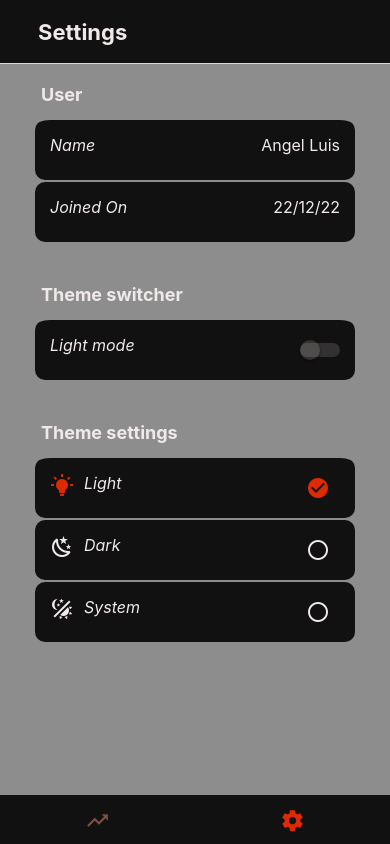
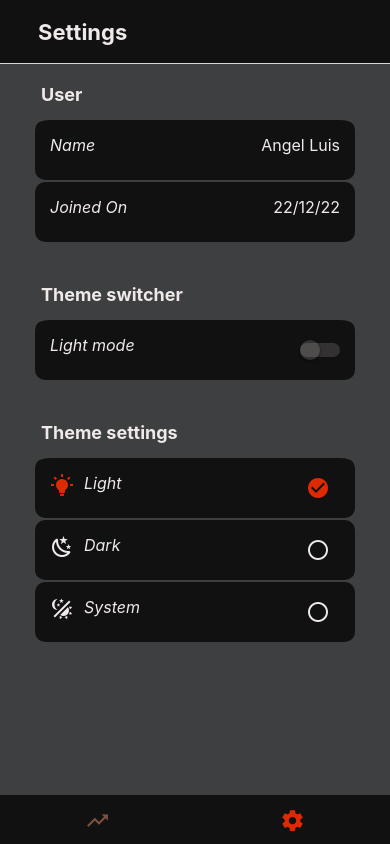
Before and after one commit to Angel-cuba/Login_Authentication_React-Native, a React Native app: screen /Settings in a window 390 px wide. Built offline with nearby package versions, Linux system fonts and the light colour scheme.

Commit message:
Refactor styles

```diff
--- a/components/News/NewsItem.js
+++ b/components/News/NewsItem.js
@@ -32,7 +32,7 @@ const NewsItem = ({ image, title, avatar, author, date, content, ...props }) =>
     >
       <Image source={{ uri: image }} style={styles.image} />
       <View style={[{ backgroundColor: shadowsColors.shadowDark }, styles.bottomSection]}>
-        <StyledText numberOfLines={3} style={[{ color: activeColors.accent }, styles.title]} bold>
+        <StyledText numberOfLines={3} style={[{ color: activeColors.black }, styles.title]} bold>
           {' '}
           {title}
         </StyledText>
--- a/screens/Home.js
+++ b/screens/Home.js
@@ -4,10 +4,14 @@ import ExploreSection from '../components/Explore/ExploreSection';
 import NewsSection from '../components/News/News';
 import StyledText from '../components/Texts/StyledText';
 import { exploreData, newsData } from '../config/data';
+import { defaultTheme } from '../config/theme';
 
+
+const themeApp = { mode: 'dark' };
+let activeColors = defaultTheme[themeApp.mode];
 export default function Home() {
   return (
-    <MainContainer>
+    <MainContainer style={styles.container}>
       <StyledText style={styles.sectionTitle} big>
         Trending news
       </StyledText>
@@ -21,6 +25,9 @@ export default function Home() {
 }
 
 const styles = StyleSheet.create({
+  container: {
+    backgroundColor: activeColors.white
+  },
   sectionTitle: {
     marginTop: 25,
     marginLeft: 35,
--- a/screens/Settings/Settings.js
+++ b/screens/Settings/Settings.js
@@ -59,6 +59,7 @@ export default function Settings() {
 export const styles = StyleSheet.create({
   container: {
     padding: 20,
+    backgroundColor: activeColors.white,
   },
   section: {
     borderRadius: 30,
```
